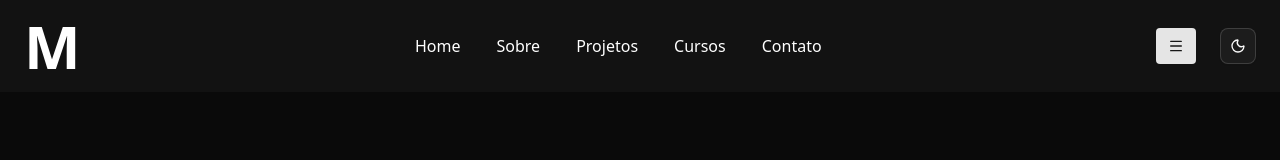
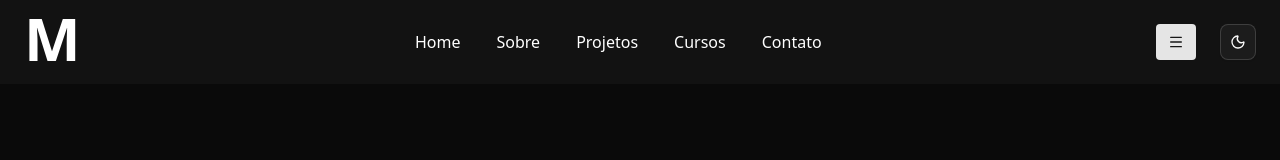
Before and after one commit to Marcio-Moraes/portfolio-nextjs, a Next.js app: page / in a window 1280 px wide. Shown: the top 160 px of the page. Built offline with nearby package versions, Linux system fonts and the light colour scheme.

Commit message:
Alinhamento logo

```diff
--- a/src/app/components/layout/header.tsx
+++ b/src/app/components/layout/header.tsx
@@ -12,9 +12,14 @@ import { rolarPara } from "@/app/helpers/rolarPara";
 export const Header = () => {
     return(
         <div className="bg-[#121212] fixed top-0 left-0 right-0 z-50">
-            <div className="w-full max-w-7xl m-auto   flex justify-between items-center px-6 py-4">
-                <div className="text-6xl font-black text-white hover:text-amber-400">
-                    <Link href={'/'}>M</Link>
+            <div className="w-full max-w-7xl m-auto flex justify-between items-center px-6 py-4">
+                <div className="text-6xl font-black text-white hover:text-amber-400 leading-none">
+                    <Link
+                        href={'/'}
+                        className="leading-none flex items-center justify-center -mt-2"
+                    >
+                        M
+                    </Link>
                 </div>
 
                 <motion.div
```
